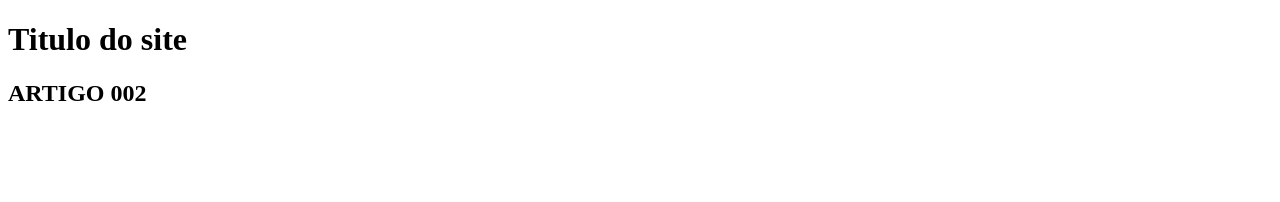
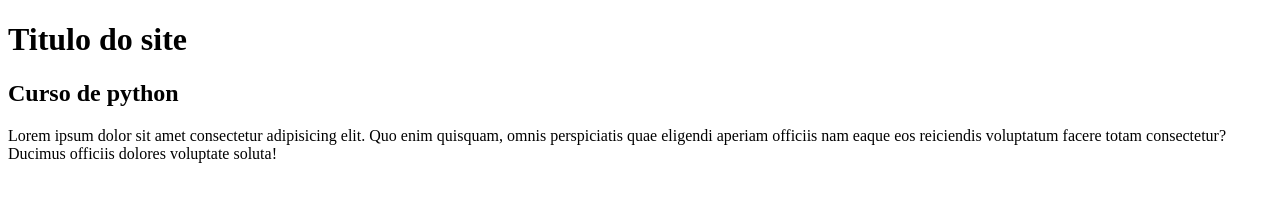
Before and after one commit to palomatxr/testebrach-primeiro-site-, a plain HTML site: page index.html in a window 1280 px wide. Drawn offline with Linux system fonts and the light colour scheme.

Commit message:
conteudo

```diff
--- a/index.html
+++ b/index.html
@@ -12,8 +12,8 @@
             <h1>Titulo do site </h1>
         </header>
         <article>
-            <h2>ARTIGO 002</h2>
-            <p></p>
+            <h2>Curso de python</h2>
+            <p>Lorem ipsum dolor sit amet consectetur adipisicing elit. Quo enim quisquam, omnis perspiciatis quae eligendi aperiam officiis nam eaque eos reiciendis voluptatum facere totam consectetur? Ducimus officiis dolores voluptate soluta!</p>
         <article>
     <main>
 </body>
```
